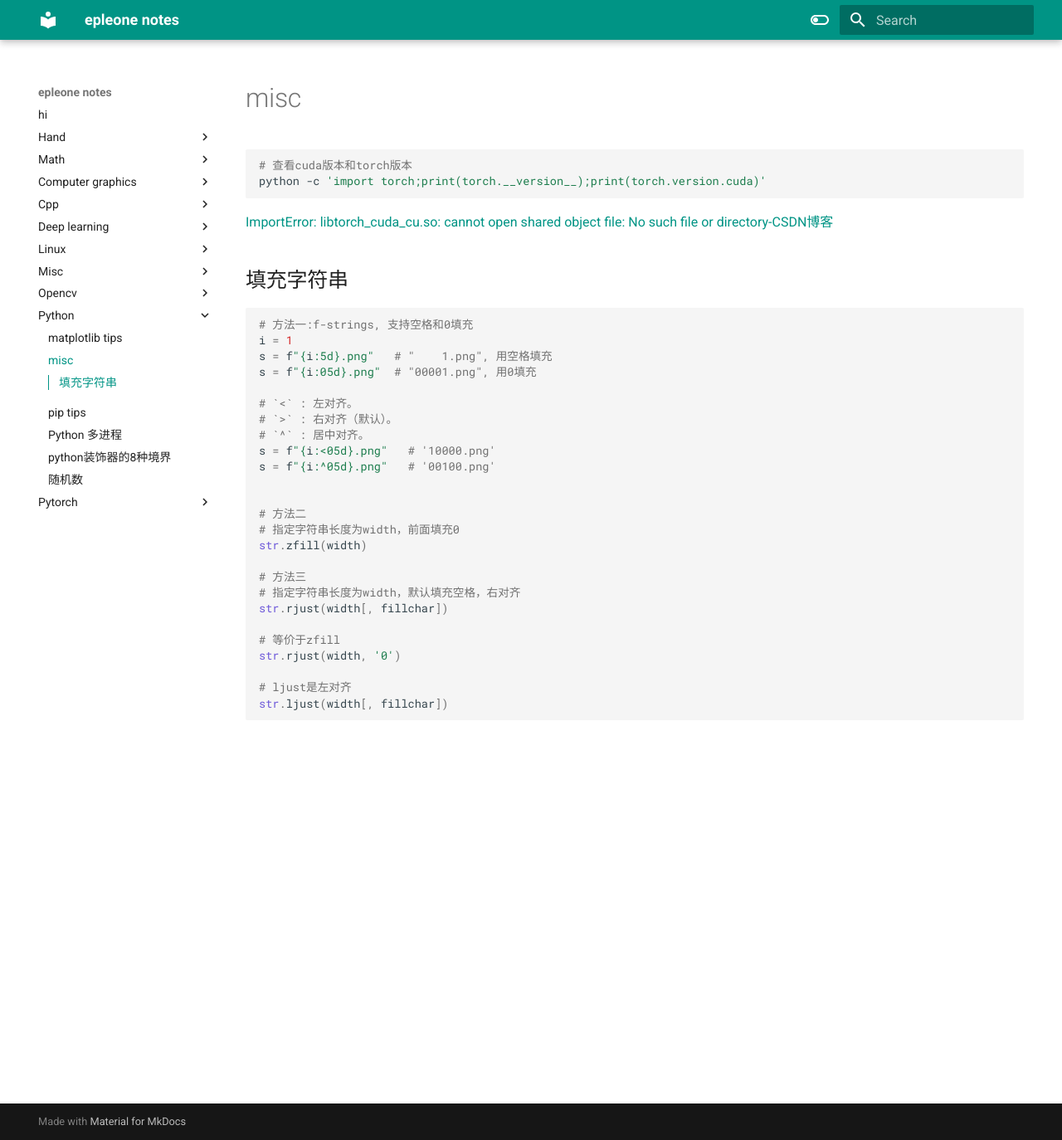
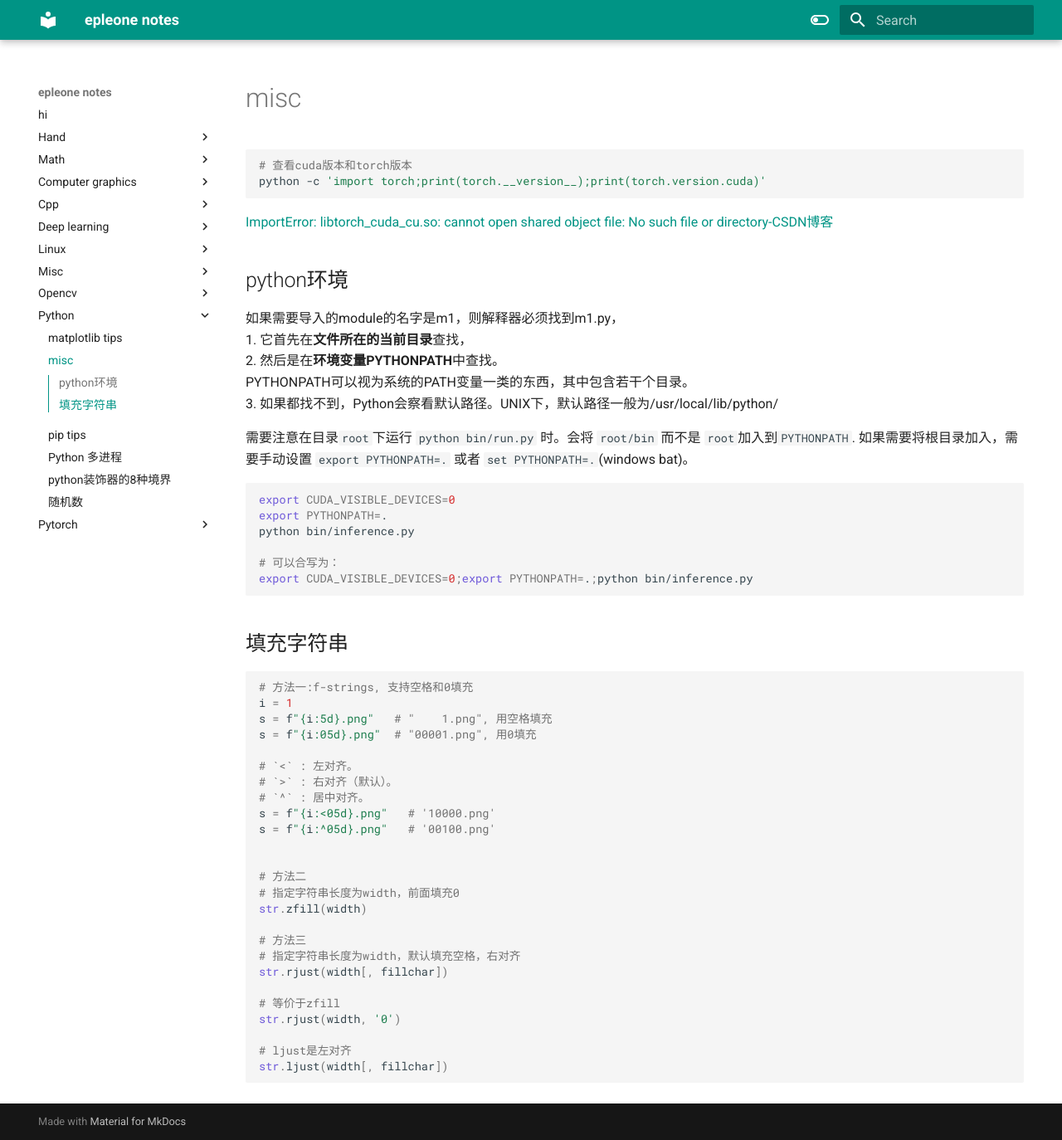
Before and after one commit to epleone/notes, an MkDocs documentation site: the page built from docs/python/misc.md, in a window 1280 px wide and 1374 px high. Shown: the whole window at 83% size. Built offline with MkDocs 1.6.1 and Material for MkDocs 9.7.7, drawn with Linux system fonts in a browser that asks for light colours.

Commit message:
update notes

````diff
--- a/docs/python/misc.md
+++ b/docs/python/misc.md
@@ -7,6 +7,28 @@ python -c 'import torch;print(torch.__version__);print(torch.version.cuda)'
 ```
 
 [ImportError: libtorch\_cuda\_cu.so: cannot open shared object file: No such file or directory-CSDN博客](https://blog.csdn.net/AliceH1226/article/details/128828776)
+
+
+## python环境
+
+如果需要导入的module的名字是m1，则解释器必须找到m1.py，
+1. 它首先在**文件所在的当前目录**查找，
+2. 然后是在**环境变量PYTHONPATH**中查找。
+    PYTHONPATH可以视为系统的PATH变量一类的东西，其中包含若干个目录。
+3. 如果都找不到，Python会察看默认路径。UNIX下，默认路径一般为/usr/local/lib/python/
+
+
+需要注意在目录`root`下运行 `python bin/run.py` 时。会将 `root/bin` 而不是 `root`加入到`PYTHONPATH`. 如果需要将根目录加入，需要手动设置 `export PYTHONPATH=.`  或者 `set PYTHONPATH=.`(windows bat)。
+
+
+```bash
+export CUDA_VISIBLE_DEVICES=0
+export PYTHONPATH=.
+python bin/inference.py
+
+# 可以合写为：
+export CUDA_VISIBLE_DEVICES=0;export PYTHONPATH=.;python bin/inference.py
+```
 
 
 ## 填充字符串
````
Also changed, not shown: docs/cpp/pybind11.md (+34 -2 lines), docs/misc/VS Code tips.md (+20 -0 lines).
